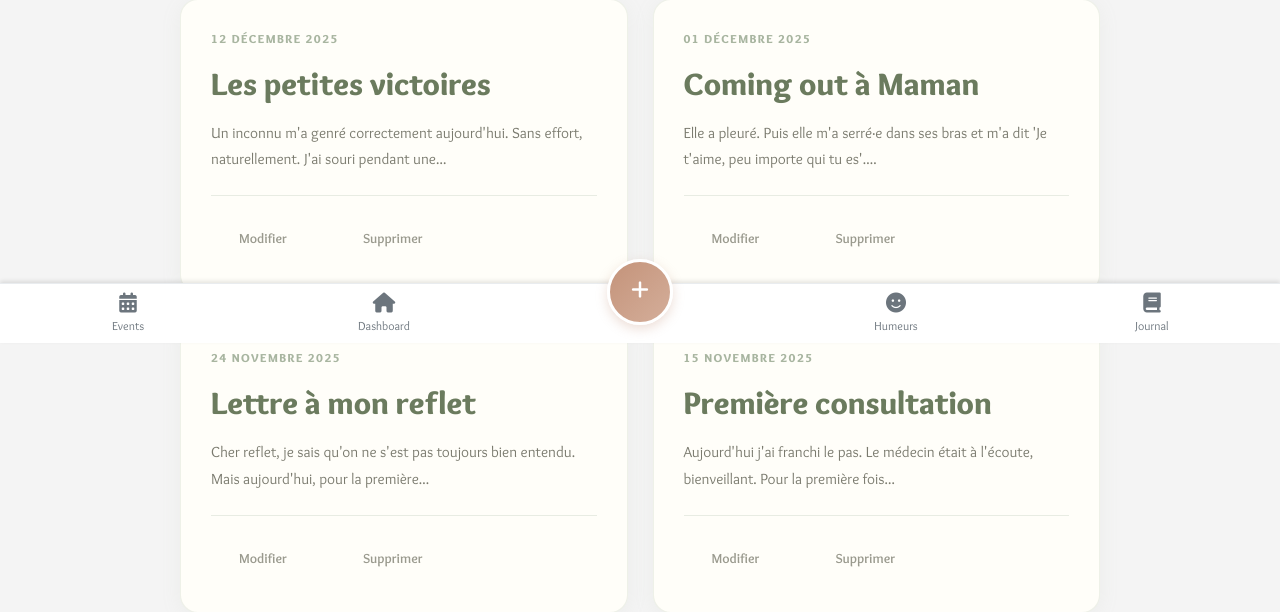
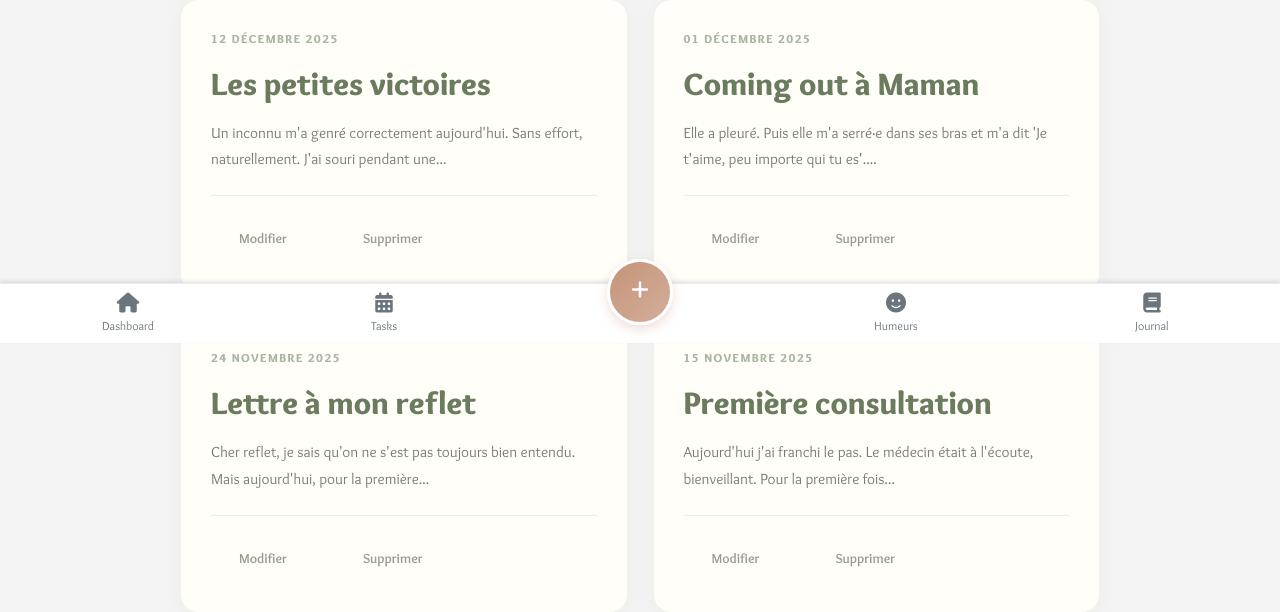
Before and after one commit to leahayoun/space_4_me, a Rails app: page /diaries in a window 1280 px wide. Shown: the part 457-1069 px from the top of the page. Run offline with Rails 7, Linux system fonts and the light colour scheme; a user stored in the database is signed in; data comes from the database, SQL or seed files in the repository; style sheets or scripts are compiled from the project's sources; some libraries are stand-ins or nearby versions.

Commit message:
correction et ajustement style et html

```diff
--- a/app/assets/stylesheets/components/_app_header.scss
+++ b/app/assets/stylesheets/components/_app_header.scss
@@ -9,7 +9,7 @@ $header-z-index: 1000;
   height: $header-height;
   background: $warm-white;
   border-bottom: 1px solid rgba($sage-light, 0.3);
-  // position: sticky;
+  position: sticky;
   top: 0;
   z-index: $header-z-index;
   backdrop-filter: blur(8px);
--- a/app/javascript/controllers/index.js
+++ b/app/javascript/controllers/index.js
@@ -3,15 +3,3 @@ import { application } from "controllers/application"
 import { eagerLoadControllersFrom } from "@hotwired/stimulus-loading"
 
 eagerLoadControllersFrom("controllers", application)
-
-// 1. Controller pour le dropdown du header
-import DropdownController from "./dropdown_controller"
-application.register("dropdown", DropdownController)
-
-// 2. Controller pour le FAB button
-import FabController from "./fab_controller"
-application.register("fab", FabController)
-
-// 3. Controller pour la vue calendrier
-import CalendarViewController from "./calendar_view_controller"
-application.register("calendar-view", CalendarViewController)
--- a/app/views/pages/home.html.erb
+++ b/app/views/pages/home.html.erb
@@ -1,6 +1,7 @@
-<%# <h1>Pages#home</h1>
+<%# <%# <h1>Pages#home</h1> %>
 
 <div class="home-container">
+
   <%# Logo au-dessus du titre %>
 
     <div class="logo">
--- a/app/views/shared/_footer.html.erb
+++ b/app/views/shared/_footer.html.erb
@@ -4,15 +4,16 @@
   <footer class="mobile-footer">
     <div class="footer-nav">
 
-      <%= link_to appointments_path, class: "footer-nav-item" do %>
-        <i class="fas fa-calendar-alt"></i>
-        <span>Events</span>
-      <% end %>
-
       <%= link_to dashboard_path, class: "footer-nav-item" do %>
         <i class="fas fa-home"></i>
         <span>Dashboard</span>
       <% end %>
+
+      <%= link_to tasks_path, class: "footer-nav-item" do %>
+        <i class="fas fa-calendar-alt"></i>
+        <span>Tasks</span>
+      <% end %>
+
       <%# ============ FAB btn zone ============ %>
       <div class="footer-nav-item fab-placeholder"
            data-controller="fab"
--- a/config/locales/fr.yml
+++ b/config/locales/fr.yml
@@ -1,4 +1,4 @@
-# config/locales/fr.yml (合并后的版本)
+# config/locales/fr.yml
 
 fr:
   # ==================== date and time ====================
```
